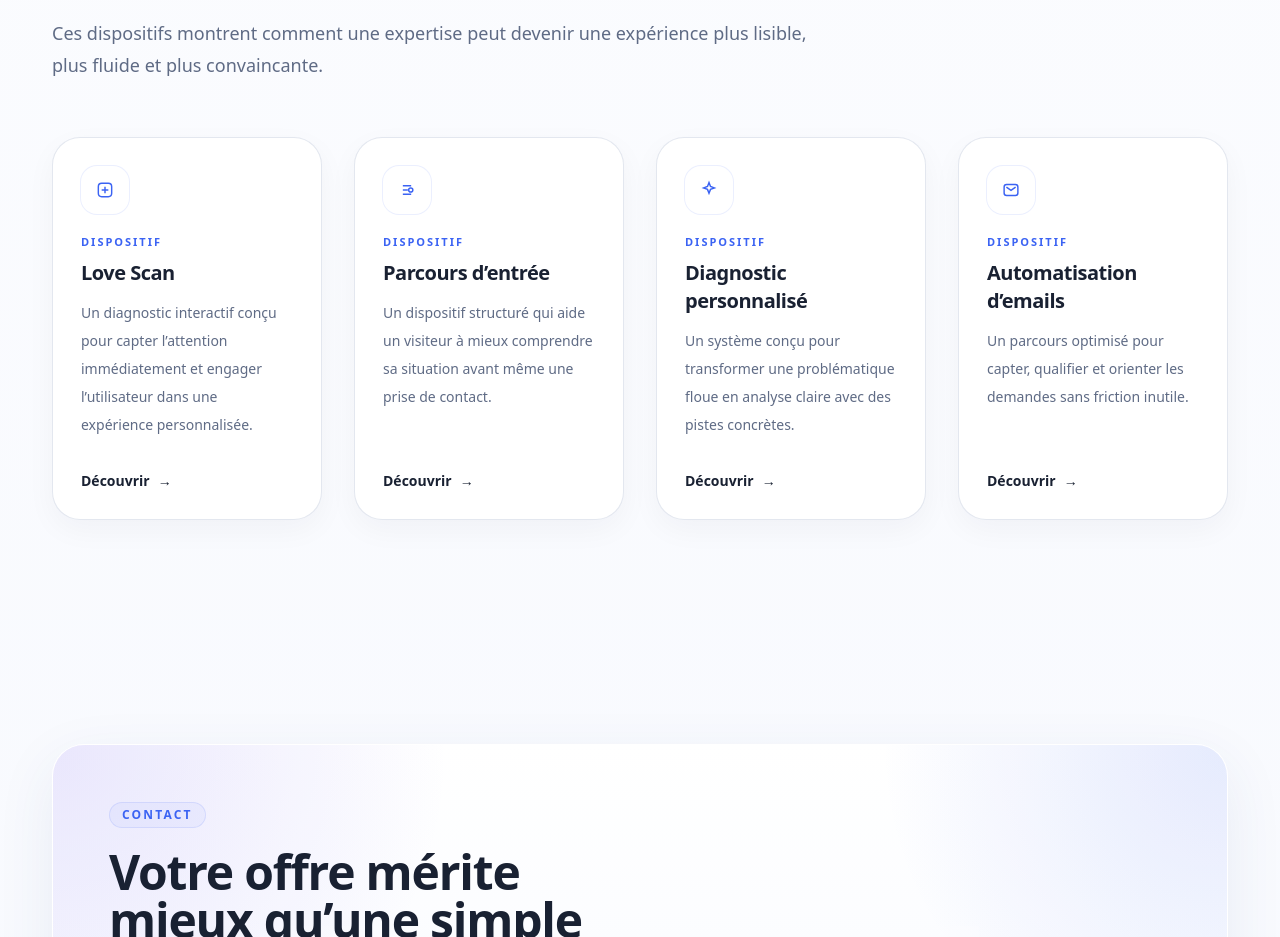
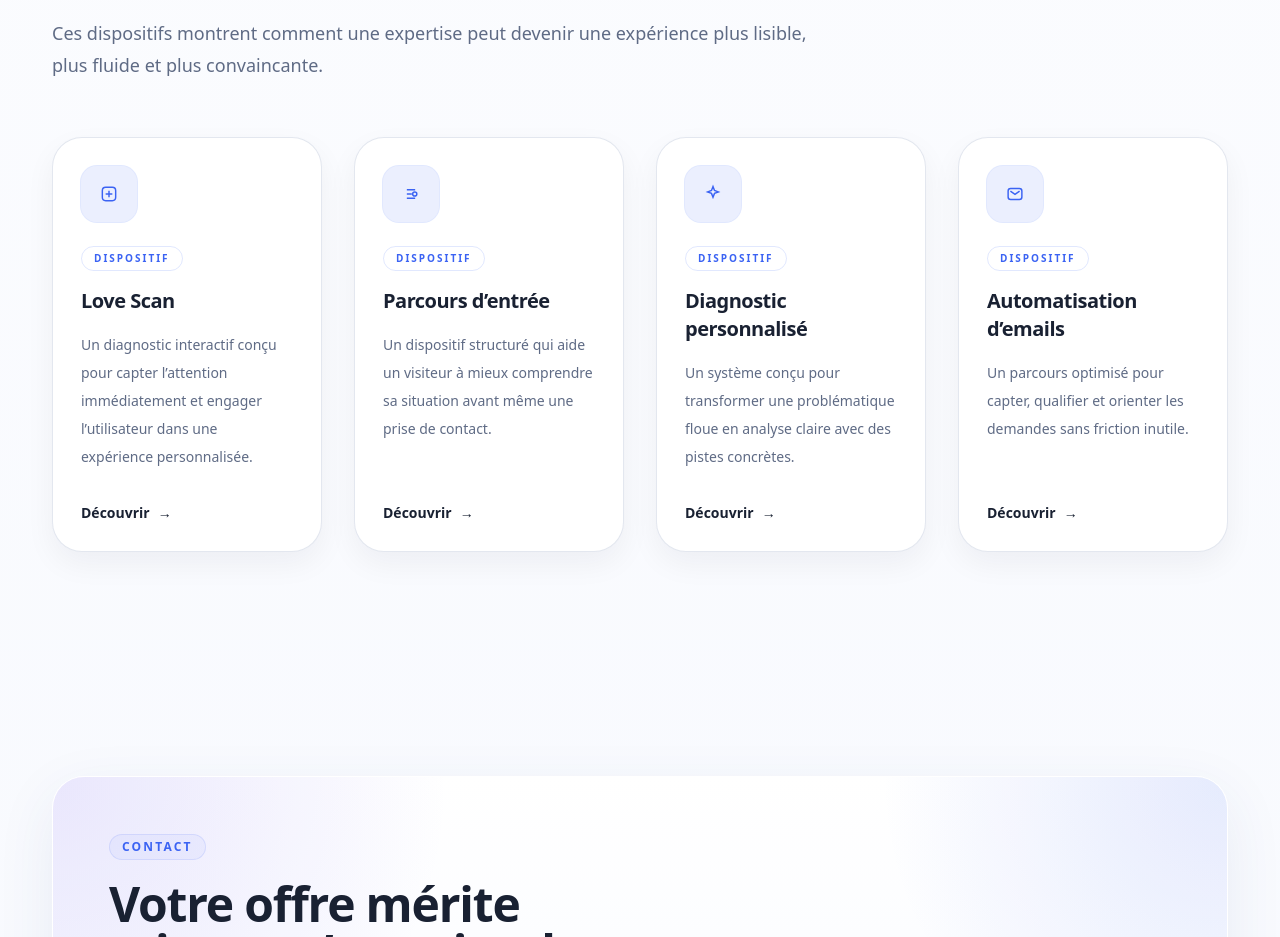
Before and after one commit to arnaudcrestey/portail-site-vitrine, a Next.js app: page / in a window 1280 px wide. Shown: the part 2220-3157 px from the top of the page. Built offline with nearby package versions, Linux system fonts and the light colour scheme.

Commit message:
Update cards.tsx

```diff
--- a/components/cards.tsx
+++ b/components/cards.tsx
@@ -31,23 +31,23 @@ export function UniverseCardView({ item }: { item: UniverseCard }) {
 export function DeviceCard({ item }: { item: DeviceExample }) {
   return (
     <Link href="/concepts" className="block h-full">
-      <Surface className="group relative flex h-full flex-col justify-between overflow-hidden rounded-[28px] border border-line bg-white p-7 shadow-[0_10px_30px_rgba(15,23,42,0.04)] transition-all duration-300 ease-premium hover:-translate-y-1 hover:shadow-[0_20px_60px_rgba(15,23,42,0.08)]">
-        <div className="absolute -top-10 left-1/2 h-32 w-32 -translate-x-1/2 rounded-full bg-primary/10 blur-3xl opacity-0 transition duration-300 group-hover:opacity-100" />
+      <Surface className="group relative flex h-full flex-col overflow-hidden rounded-[30px] border border-line bg-white p-7 shadow-[0_12px_30px_rgba(15,23,42,0.05)] transition-all duration-300 ease-premium hover:-translate-y-2 hover:shadow-[0_24px_70px_rgba(15,23,42,0.10)]">
+        <div className="absolute inset-x-6 top-0 h-24 rounded-full bg-primary/10 blur-3xl opacity-0 transition duration-300 group-hover:opacity-100" />
 
-        <div className="relative">
-          <div className="flex h-12 w-12 items-center justify-center rounded-2xl bg-primary/8 ring-1 ring-primary/10 transition duration-300 group-hover:bg-primary/12 group-hover:ring-primary/20">
+        <div className="relative flex-1">
+          <div className="flex h-14 w-14 items-center justify-center rounded-2xl bg-primary/10 ring-1 ring-primary/15 transition duration-300 group-hover:scale-105 group-hover:bg-primary/15">
             <DeviceIcon type={item.icon} />
           </div>
 
-          <p className="mb-2 mt-5 text-[11px] font-semibold uppercase tracking-[0.18em] text-primary">
+          <span className="mt-6 inline-flex rounded-full border border-primary/15 bg-primary/8 px-3 py-1 text-[10px] font-semibold uppercase tracking-[0.20em] text-primary">
             Dispositif
-          </p>
+          </span>
 
-          <h3 className="text-xl font-semibold text-ink transition duration-300 group-hover:text-primary">
+          <h3 className="mt-4 text-xl font-semibold leading-7 text-ink transition duration-300 group-hover:text-primary">
             {item.title}
           </h3>
 
-          <p className="mt-3 text-sm leading-7 text-slate">{item.description}</p>
+          <p className="mt-4 text-sm leading-7 text-slate">{item.description}</p>
         </div>
 
         <div className="relative mt-8 inline-flex items-center gap-2 text-sm font-semibold text-ink transition duration-300 group-hover:text-primary">
```
